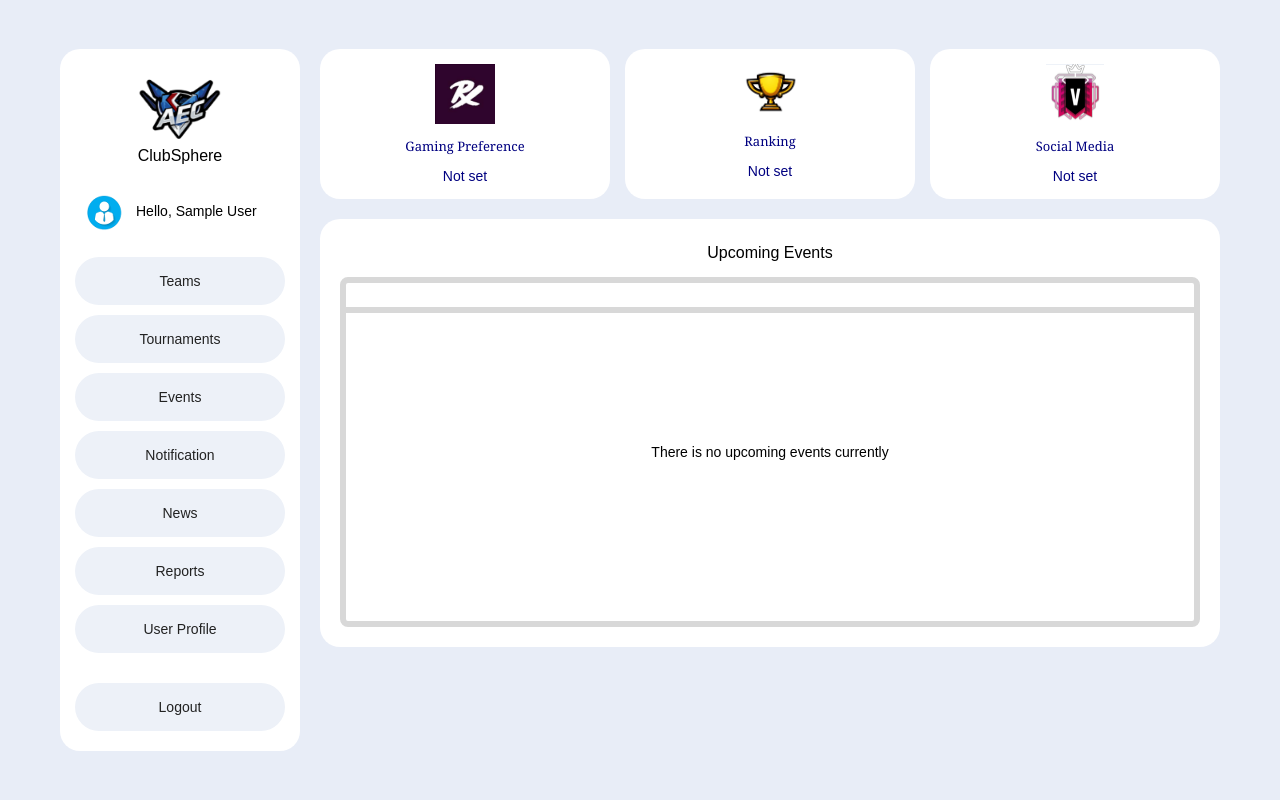
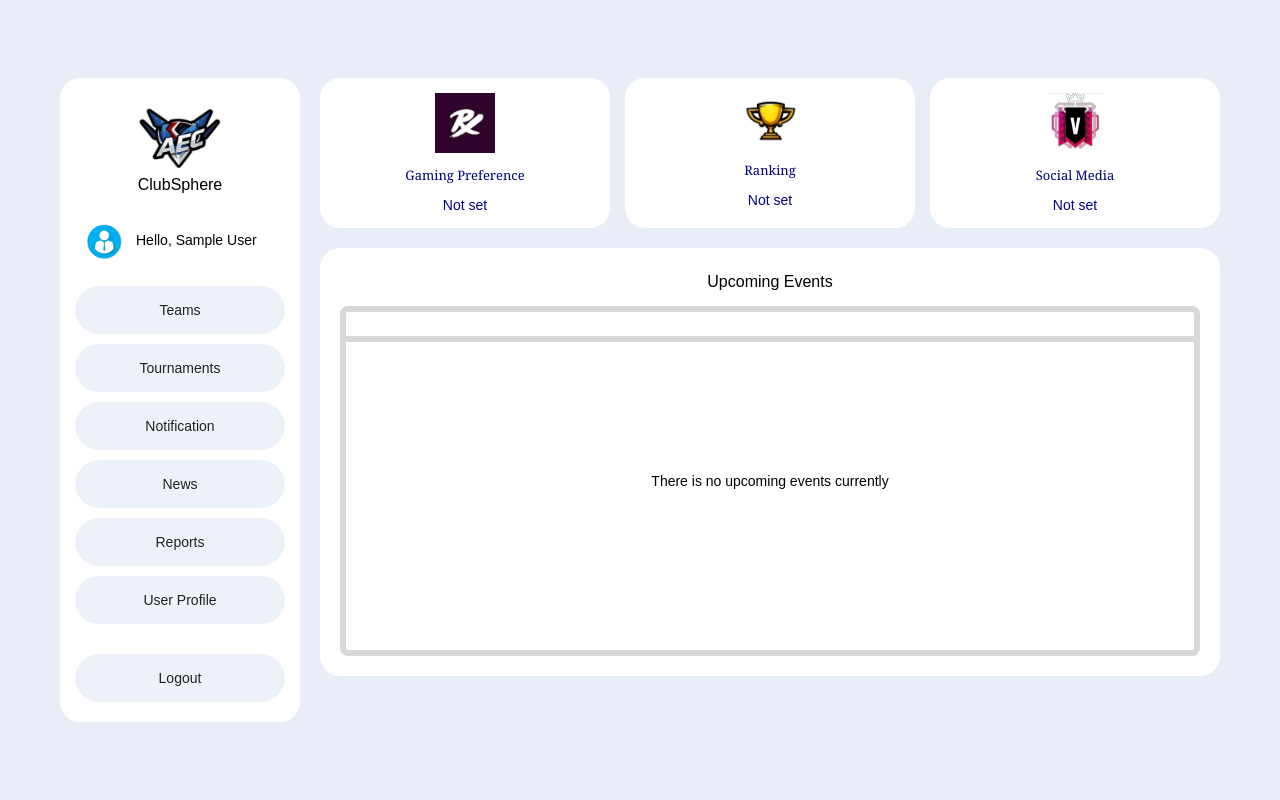
Before and after one commit to BHowlader/esports-management, a PHP site: page /Views/memberDashboard.php in a window 1280 px wide. Run offline with PHP 8.4, Linux system fonts and the light colour scheme; the visitor is signed in with stand-in values (Sample User, id 1); data comes from the database, SQL or seed files in the repository.

Commit message:
remove unused Events link from member dashboard

```diff
--- a/ClubSphere/Views/memberDashboard.php
+++ b/ClubSphere/Views/memberDashboard.php
@@ -40,8 +40,6 @@ require_once "../Controls/memberDashboardControls.php";
                 <a href="teams.php">Teams</a>
 
                 <a href="tournaments.php">Tournaments</a>
-
-                <a href="#">Events</a>
 
                 <a href="alerts.php">Notification</a>
 
```
